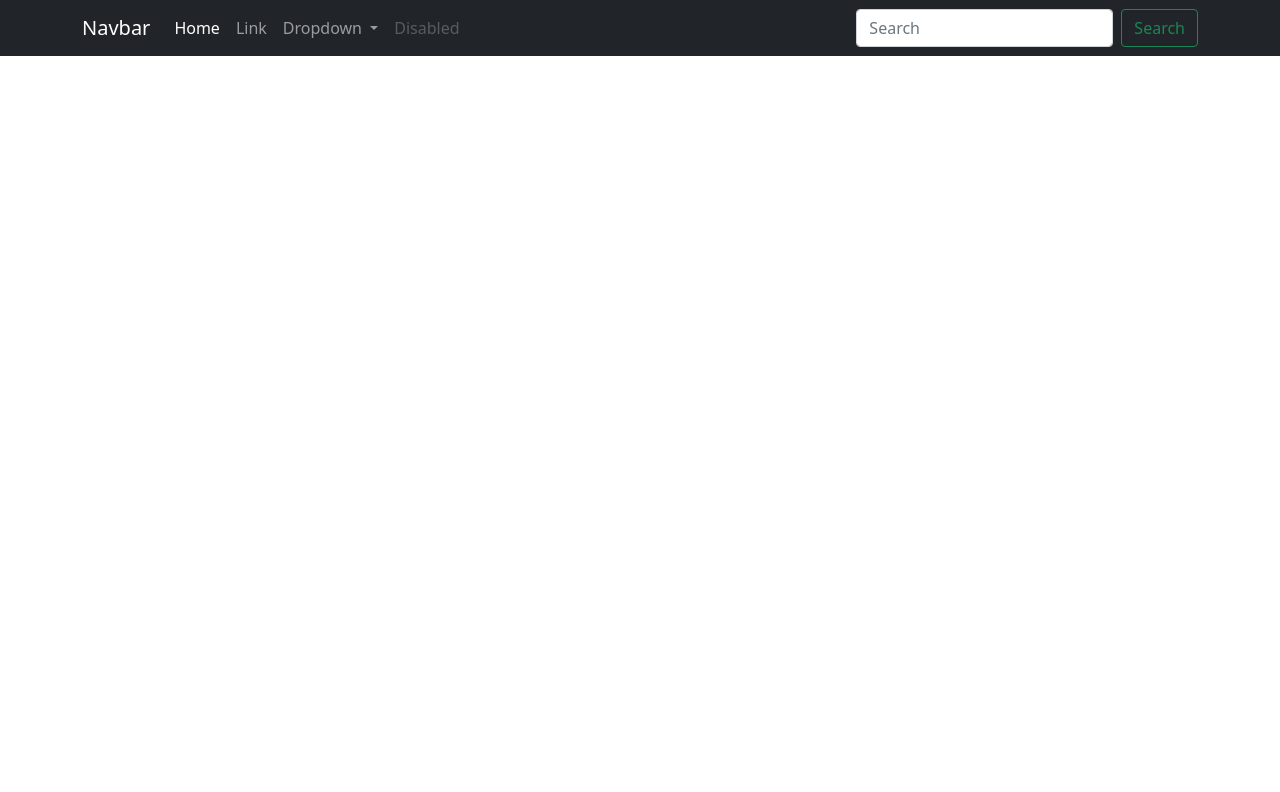
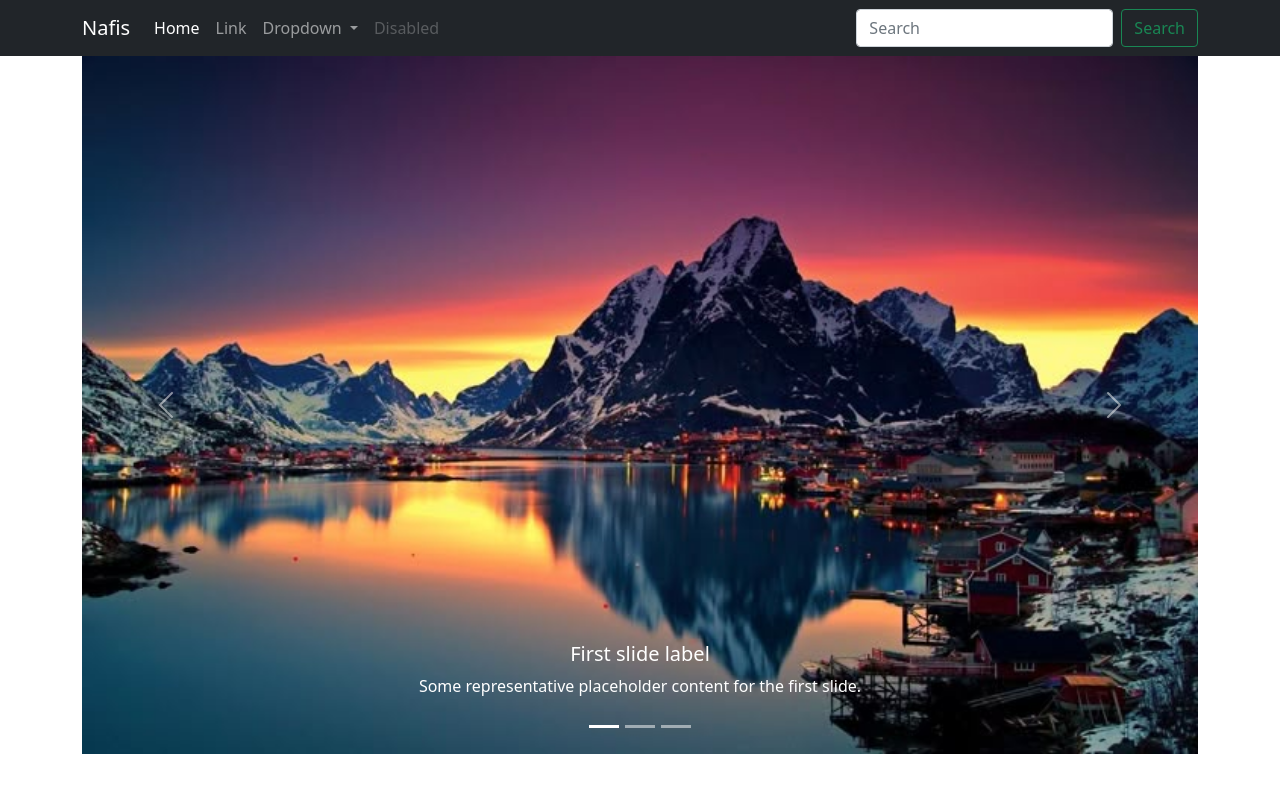
Before and after one commit to nafij-islam/bootstrap, a plain HTML site: page index.html in a window 1280 px wide. Drawn offline with Linux system fonts and the light colour scheme.

Commit message:
banner-part-update

```diff
--- a/index.html
+++ b/index.html
@@ -9,9 +9,9 @@
 </head>
 <body>
 
- <nav class="navbar navbar-expand-lg navbar-dark bg-dark">
+<nav class="navbar navbar-expand-lg navbar-dark bg-dark">
         <div class="container">
-          <a class="navbar-brand" href="#">Navbar</a>
+          <a class="navbar-brand" href="#">Nafis</a>
           <button class="navbar-toggler" type="button" data-bs-toggle="collapse" data-bs-target="#navbarSupportedContent" aria-controls="navbarSupportedContent" aria-expanded="false" aria-label="Toggle navigation">
             <span class="navbar-toggler-icon"></span>
           </button>
@@ -48,6 +48,59 @@
 
 
 
+<section class="banner-part">
+
+  <div class="container">
+
+      <div id="carouselExampleCaptions" class="carousel slide">
+        <div class="carousel-indicators">
+          <button type="button" data-bs-target="#carouselExampleCaptions" data-bs-slide-to="0" class="active" aria-current="true" aria-label="Slide 1"></button>
+          <button type="button" data-bs-target="#carouselExampleCaptions" data-bs-slide-to="1" aria-label="Slide 2"></button>
+          <button type="button" data-bs-target="#carouselExampleCaptions" data-bs-slide-to="2" aria-label="Slide 3"></button>
+        </div>
+        <div class="carousel-inner">
+          <div class="carousel-item active">
+            <img src="./image/img111.jpg" class="d-block w-100" alt="...">
+            <div class="carousel-caption d-none d-md-block">
+              <h5>First slide label</h5>
+              <p>Some representative placeholder content for the first slide.</p>
+            </div>
+          </div>
+          <div class="carousel-item">
+            <img src="./image/img111.jpg" class="d-block w-100" alt="...">
+            <div class="carousel-caption d-none d-md-block">
+              <h5>Second slide label</h5>
+              <p>Some representative placeholder content for the second slide.</p>
+            </div>
+          </div>
+          <div class="carousel-item">
+            <img src="./image/img111.jpg" class="d-block w-100" alt="...">
+            <div class="carousel-caption d-none d-md-block">
+              <h5>Third slide label</h5>
+              <p>Some representative placeholder content for the third slide.</p>
+            </div>
+          </div>
+        </div>
+        <button class="carousel-control-prev" type="button" data-bs-target="#carouselExampleCaptions" data-bs-slide="prev">
+          <span class="carousel-control-prev-icon" aria-hidden="true"></span>
+          <span class="visually-hidden">Previous</span>
+        </button>
+        <button class="carousel-control-next" type="button" data-bs-target="#carouselExampleCaptions" data-bs-slide="next">
+          <span class="carousel-control-next-icon" aria-hidden="true"></span>
+          <span class="visually-hidden">Next</span>
+        </button>
+      </div>
+    </div>
+
+</section>
+
+
+
+
+
+
+
+
 
 
     <script src="./js/bootstrap.bundle.min.js"></script>
```
Also changed, not shown: image/img111.jpg (added), image/leptop.jpg, image/logo.png (added).
